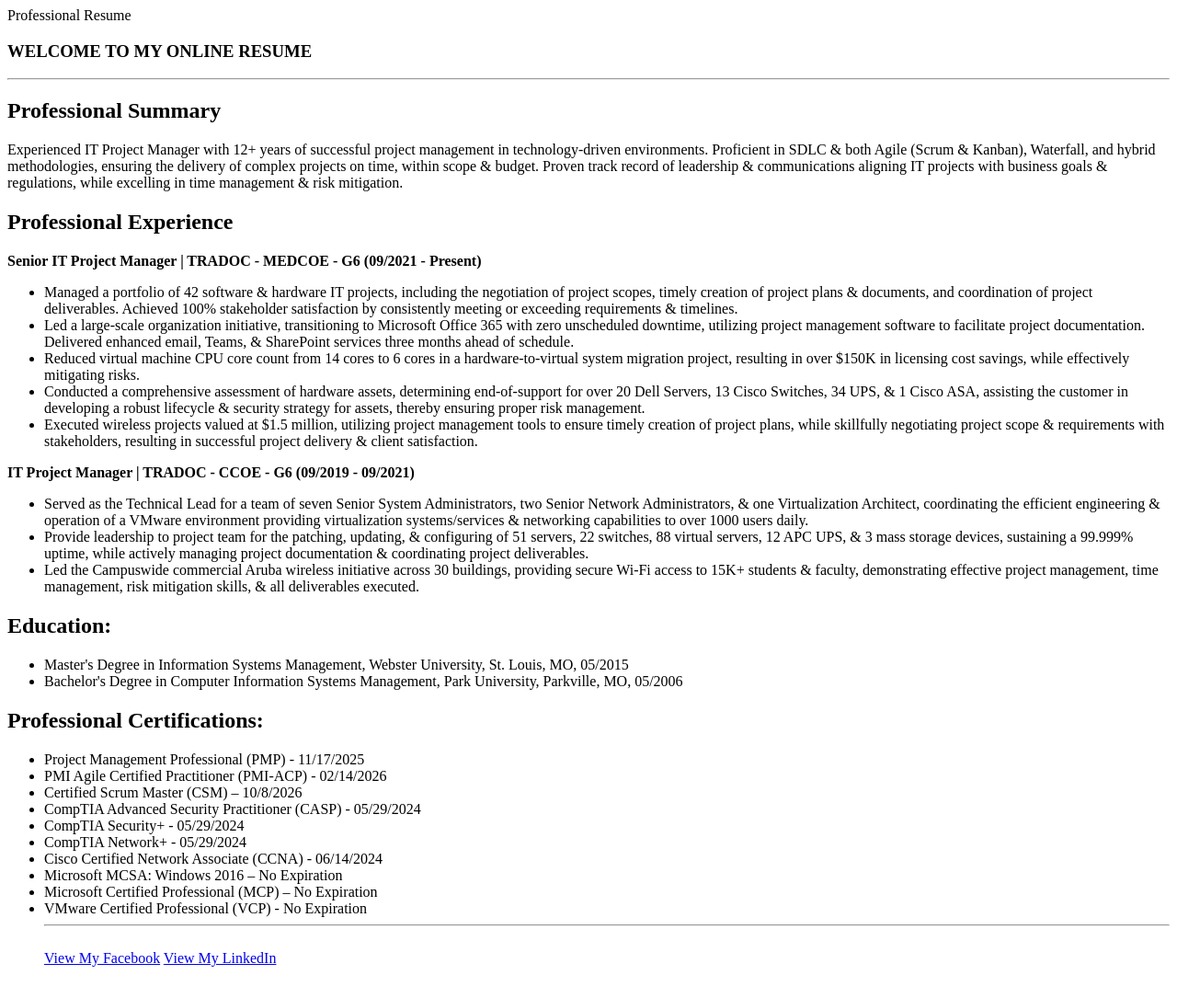
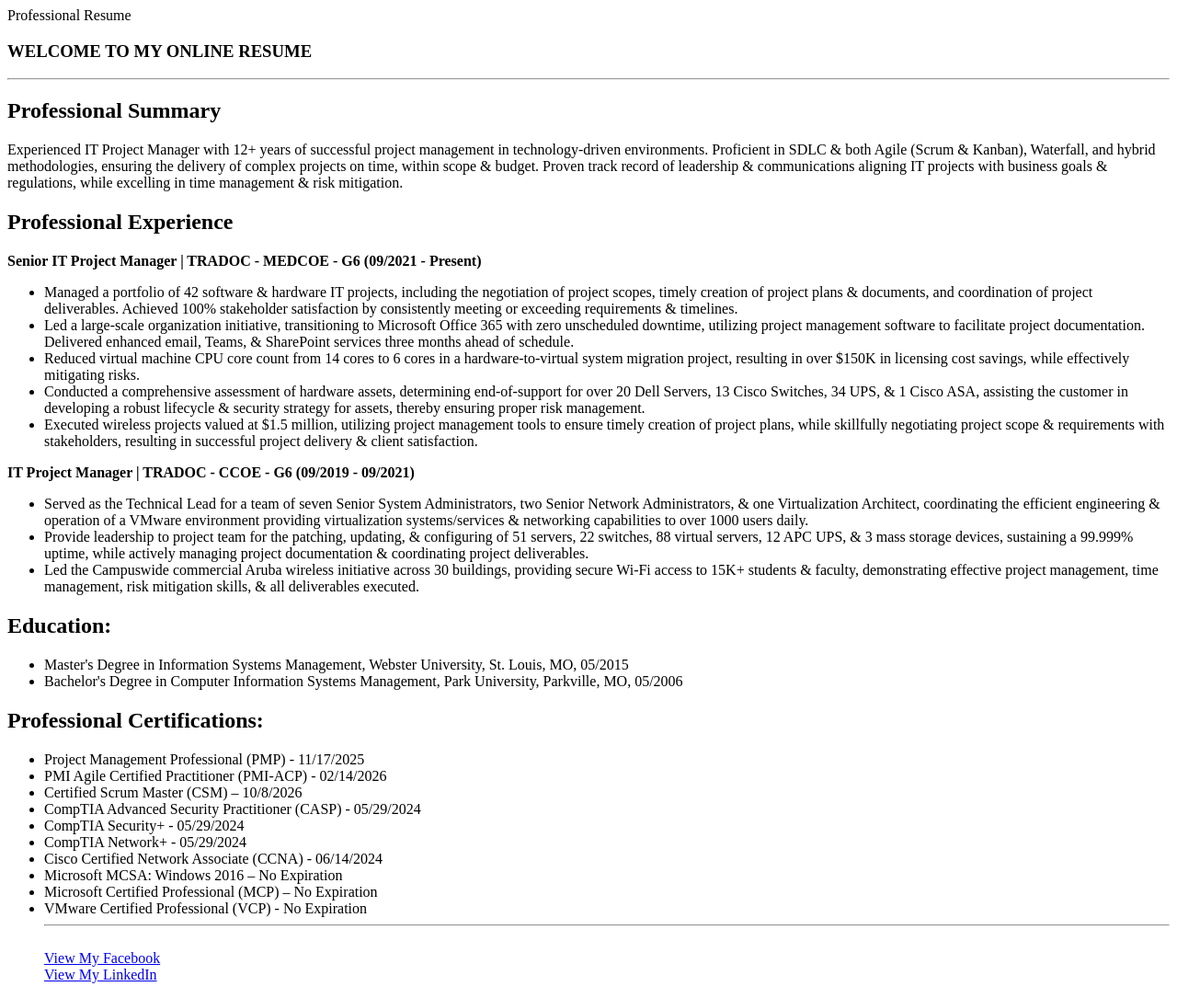
Before and after one commit to msnelson008/resume, a plain HTML site: page index.html in a window 1280 px wide. Shown: the whole page at 92% size. Drawn offline with Linux system fonts and the light colour scheme.

Commit message:
Update index.html

```diff
--- a/index.html
+++ b/index.html
@@ -58,7 +58,7 @@
             <li>Microsoft Certified Professional (MCP) – No Expiration</li>
             <li>VMware Certified Professional (VCP) - No Expiration</li>
         <hr /><br />
-        <a href="https://www.facebook.com/msnelson008">View My Facebook</a>
+        <a href="https://www.facebook.com/msnelson008">View My Facebook</a><br />
         <a href="https://www.linkedin.com/in/marvin-nelson-agile-pmp">View My LinkedIn</a>
 
     </body>
```
